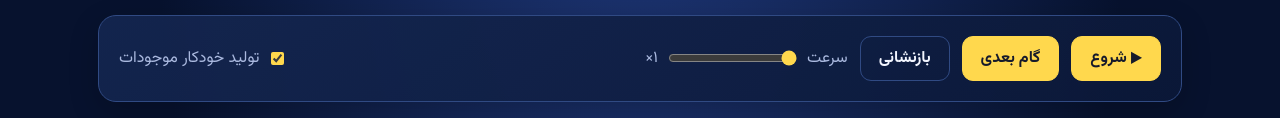
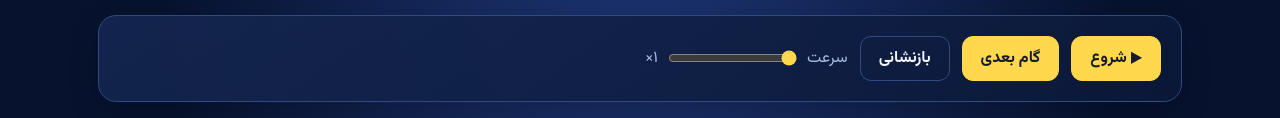
Before and after one commit to iojh2021-oss/sunp, a plain HTML site: page index.html in a window 1280 px wide. Shown: the part 195-313 px from the top of the page. Drawn offline with Linux system fonts and the light colour scheme.

Commit message:
Remove inactive spawn toggle

```diff
--- a/index.html
+++ b/index.html
@@ -11,7 +11,7 @@
 <section class="toolbar panel">
 <button id="toggle">▶ شروع</button><button id="step">گام بعدی</button><button id="reset" class="secondary">بازنشانی</button>
 <label>سرعت <input id="speed" type="range" min="1" max="5" value="1"><output id="speedVal">۱×</output></label>
-<label class="check"><input id="auto" type="checkbox" checked> تولید خودکار موجودات</label>
+
 </section>
 <section class="stats" id="stats" aria-live="polite"></section>
 <section class="grid">
```
